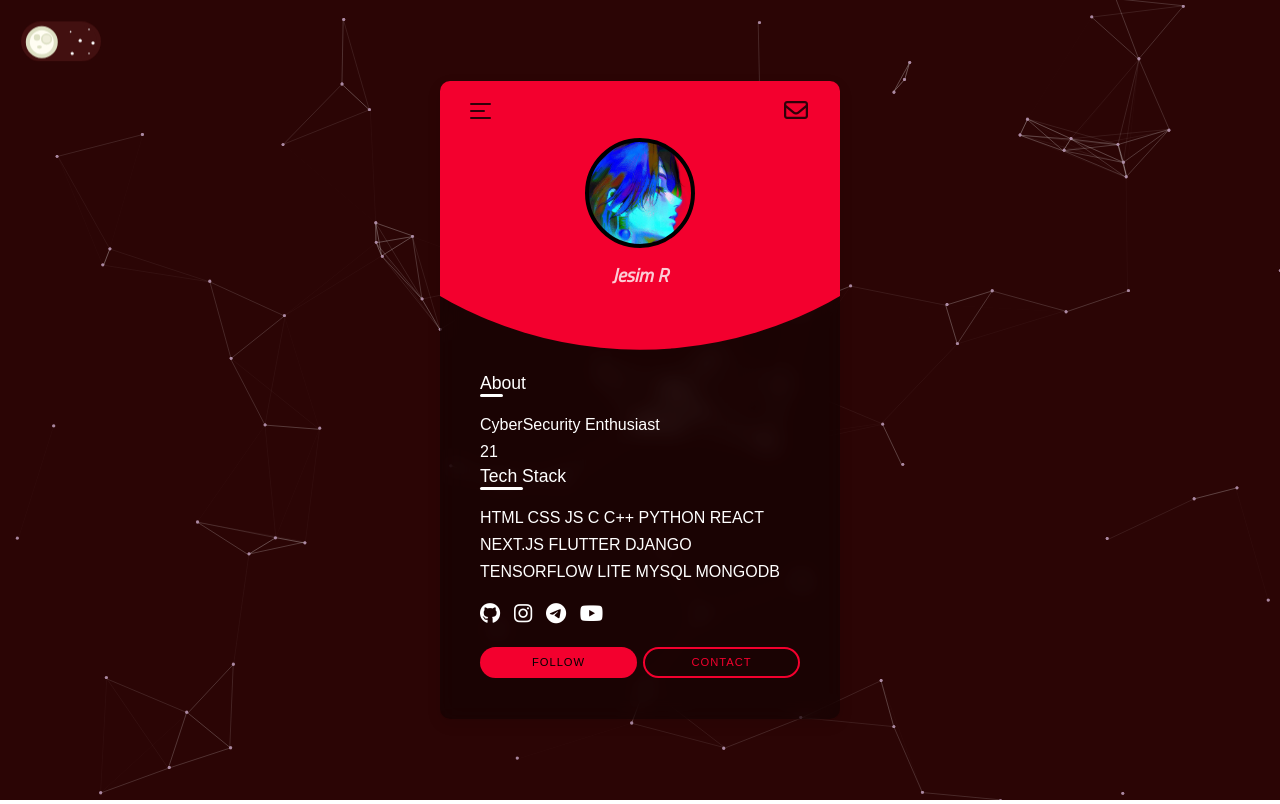
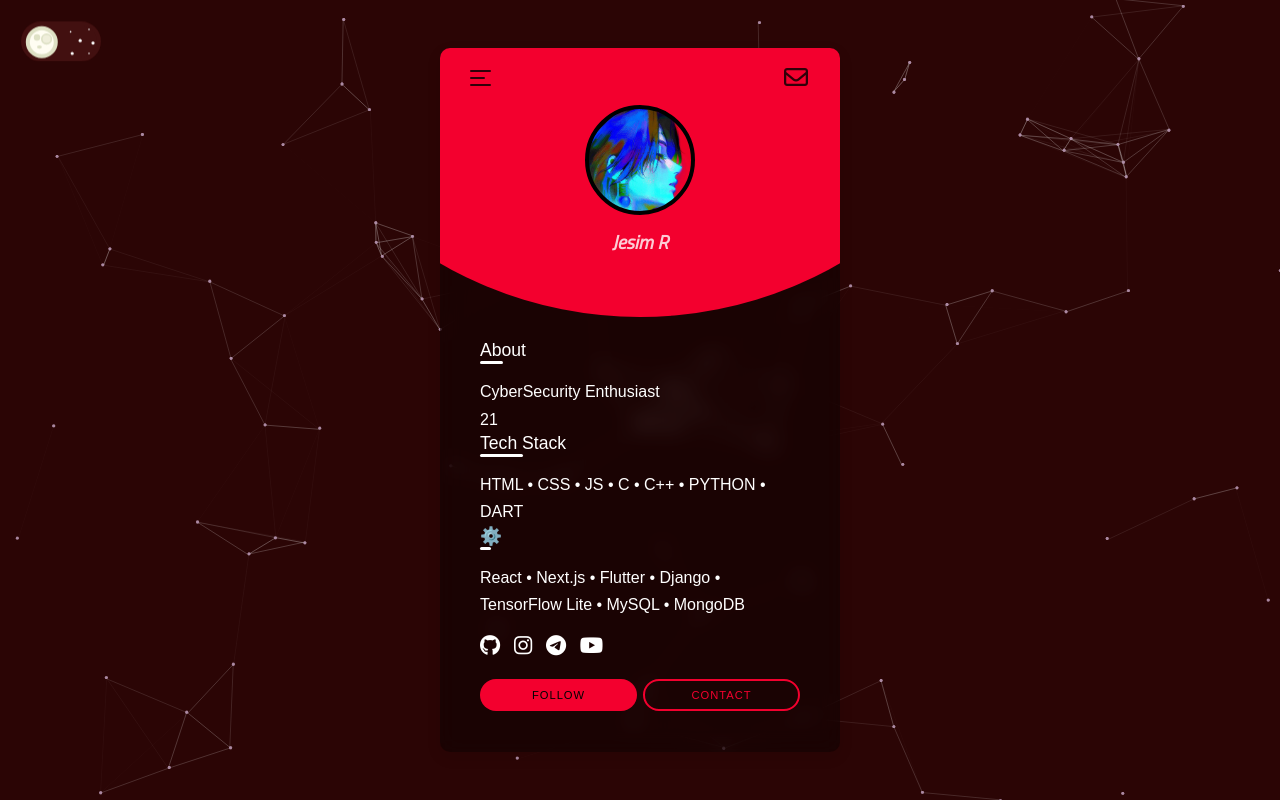
Before and after one commit to ze5u/site, a plain HTML site: page index.html in a window 1280 px wide. Drawn offline with Linux system fonts and the light colour scheme.

Commit message:
Update index.html

```diff
--- a/index.html
+++ b/index.html
@@ -1922,8 +1922,11 @@ var pJS = function (e, a) {
                               <h3 class="title">About</h3>
                               <p class="text">CyberSecurity Enthusiast</p>
                               <p class="text">21</p>
-                              <h3 class="title">Tech Stack</h3>
-                              <p class="text">HTML CSS JS C C++ PYTHON REACT NEXT.JS FLUTTER DJANGO TENSORFLOW LITE MYSQL MONGODB</p>
+                              <h3 class="title">Tech Stack </h3>
+                              <p class="text">HTML • CSS • JS • C • C++ • PYTHON • DART</p>
+                              <h3 class="title">⚙️</h3>
+                              <p class="text">React • Next.js • Flutter • Django • TensorFlow Lite • MySQL • MongoDB</p>
+
                          </div>
                          <div class="icons-container">
                               <a href="https://github.com/ze5u" class="icon">
```
